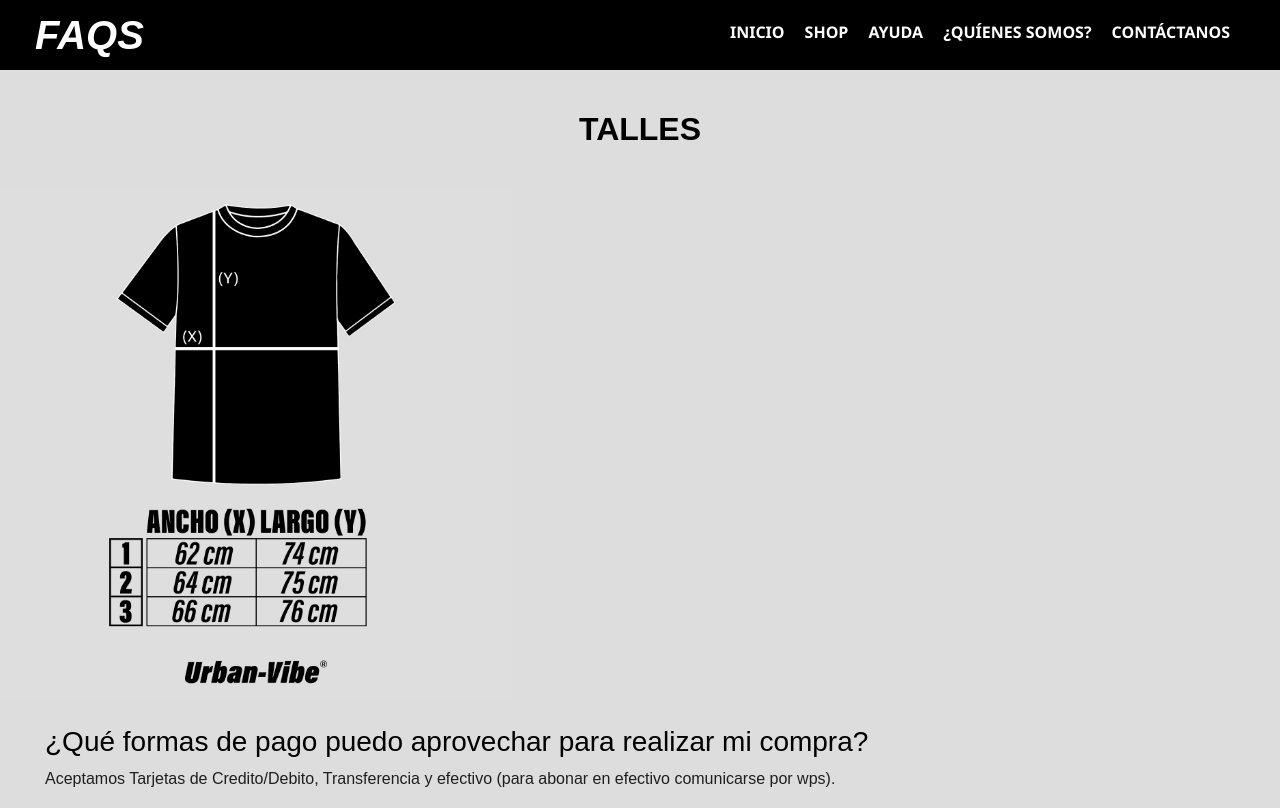
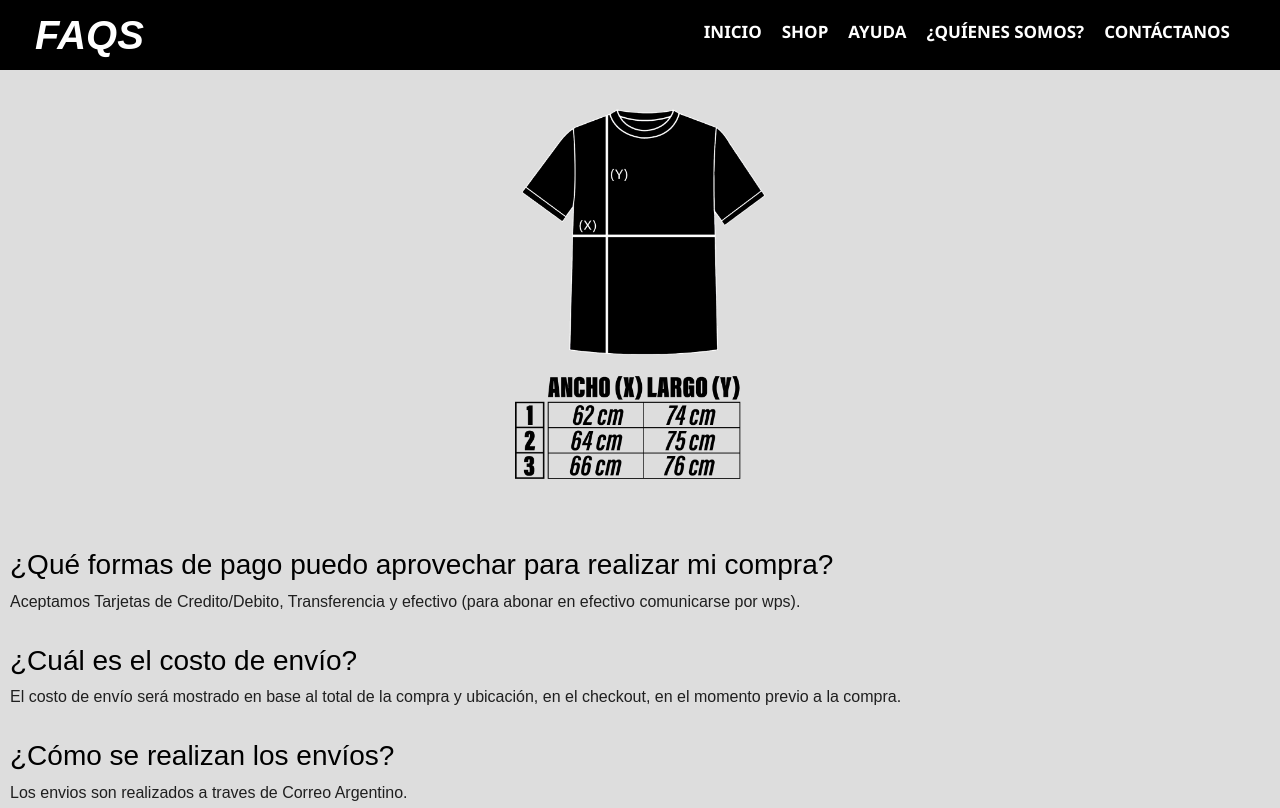
Before and after one commit to H3ermes5/Segunda-pre-entrega---Jeremias-Toledo, a plain HTML site: page ayuda.html in a window 1280 px wide. Shown: the top 808 px of the page. Drawn offline with nearby package versions, Linux system fonts and the light colour scheme.

Commit message:
agregando imagenes de talla en ayuda

```diff
--- a/ayuda.html
+++ b/ayuda.html
@@ -45,11 +45,13 @@
     </nav>
     </header>
 
+<!-- tabla de talles -->
 
-<div>
-<h2>TALLES</h2>
-<img src="./img/urbantalles.jpg" alt="tabla de talles" class="tabla">
+<div class="tabla">
+<img src="./img/talle.png" alt="tabla de talles" class="tabla1">
 </div>
+
+<!-- texto de ayuda -->
 
 <section class="texto">
 
--- a/css/style.css
+++ b/css/style.css
@@ -43,11 +43,11 @@ h2 {
     flex-direction: column;
     align-items: center;
     justify-content: center;
-    margin: 40px;
+    margin: 50px;
 }
 
 .texto {
-    margin: 20px;
+    margin: 10px;
 }
 
 h3 {
@@ -62,7 +62,7 @@ p{
 
 .texto2 {
     font-family: "acumin-pro", sans-serif;
-    margin: 25px;
+    margin-top: 30px;
 }
 
 /*HEADER*/
@@ -92,6 +92,7 @@ header {
 
 /* Enlaces del nav */
 .nav1 a {
+    font-size: 17px;
     padding: 10px;
     color: rgb(255, 255, 255);
     font-weight: 600;
@@ -142,30 +143,35 @@ header {
     grid-template-columns: repeat(4, 5fr);
     align-items: center;
     justify-content: center;
-    grid-gap: 50px;
-    margin: 50px;
+    grid-gap: 5px;
+    margin: 10px;
 }
 
 
 /* tabla de talles de ayuda */
 
+
+.imgSmall:hover {
+    box-shadow: 0px 0px 5px #222;
+    transform: scale(1.02);
+    cursor: pointer;
+    transition: all 0.1s;
+}
+
+.imgSmall:active{
+    transform: scale(1.01);
+}
+
 .tabla{
-    width: 40%;
     display: flex;
     align-items: center;
     justify-content: center;
 }
 
-.imgSmall:hover {
-    transform: scale(1.04);
-    cursor: pointer;
-    transition: all 0.1s;
+.tabla1 {
+    width: 35%;
+    height: 35%;
 }
-
-.imgSmall:active{
-    transform: scale(1.02);
-}
-
 
 .title-img3{
     font-family: "acumin-pro", sans-serif;
@@ -378,7 +384,7 @@ i{
     }
 }
 
-@media (max-width: 960px) {
+@media (max-width: 970px) {
     .remeras1 {
         grid-template-columns: repeat(2, 1fr);
     }
@@ -406,7 +412,7 @@ i{
 
 /*MENU HAMBURGUESA*/
 
-@media (max-width: 950px) {
+@media (max-width: 1000px) {
     .menu-icon {
         display: block;
         justify-content: center;
```
Also changed, not shown: index.html (+3 -0 lines), quienes-somos.html (+1 -1 lines), img/talle.png (added), img/urbantalles.jpg (deleted).
